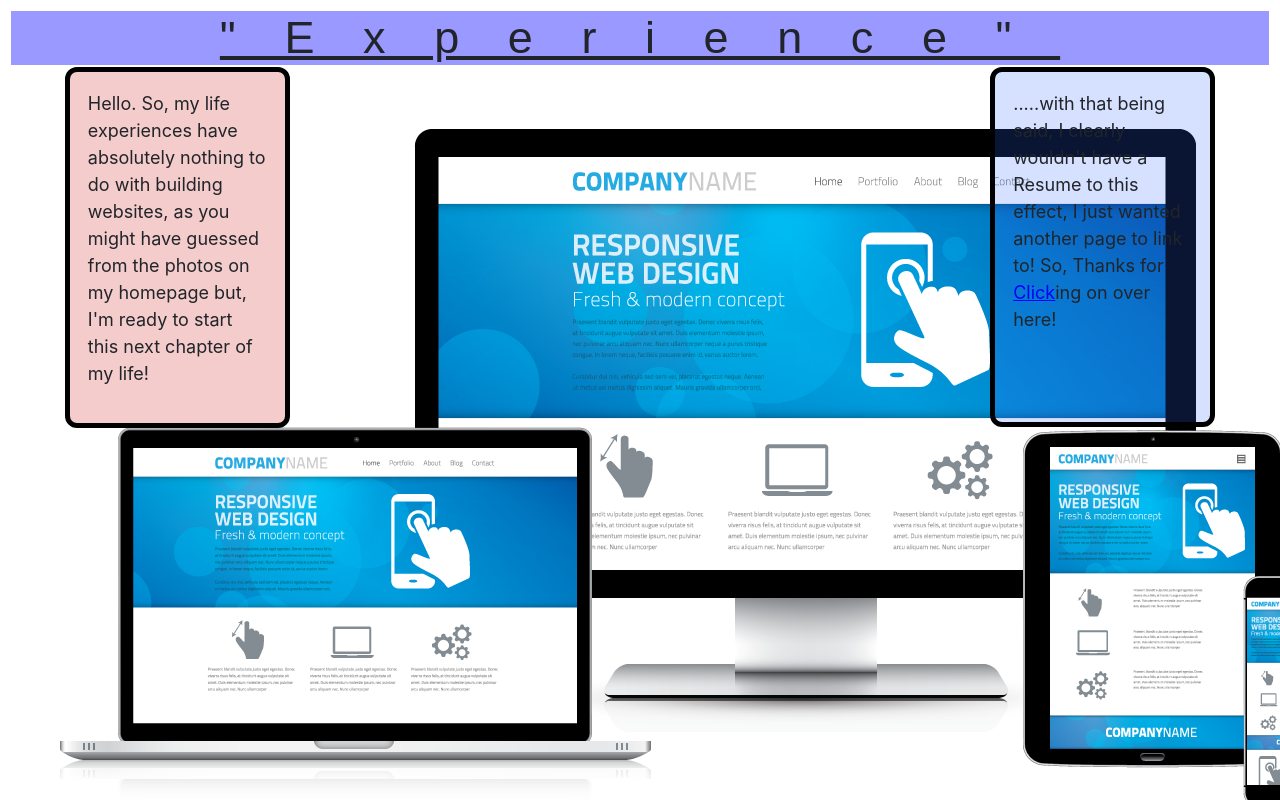
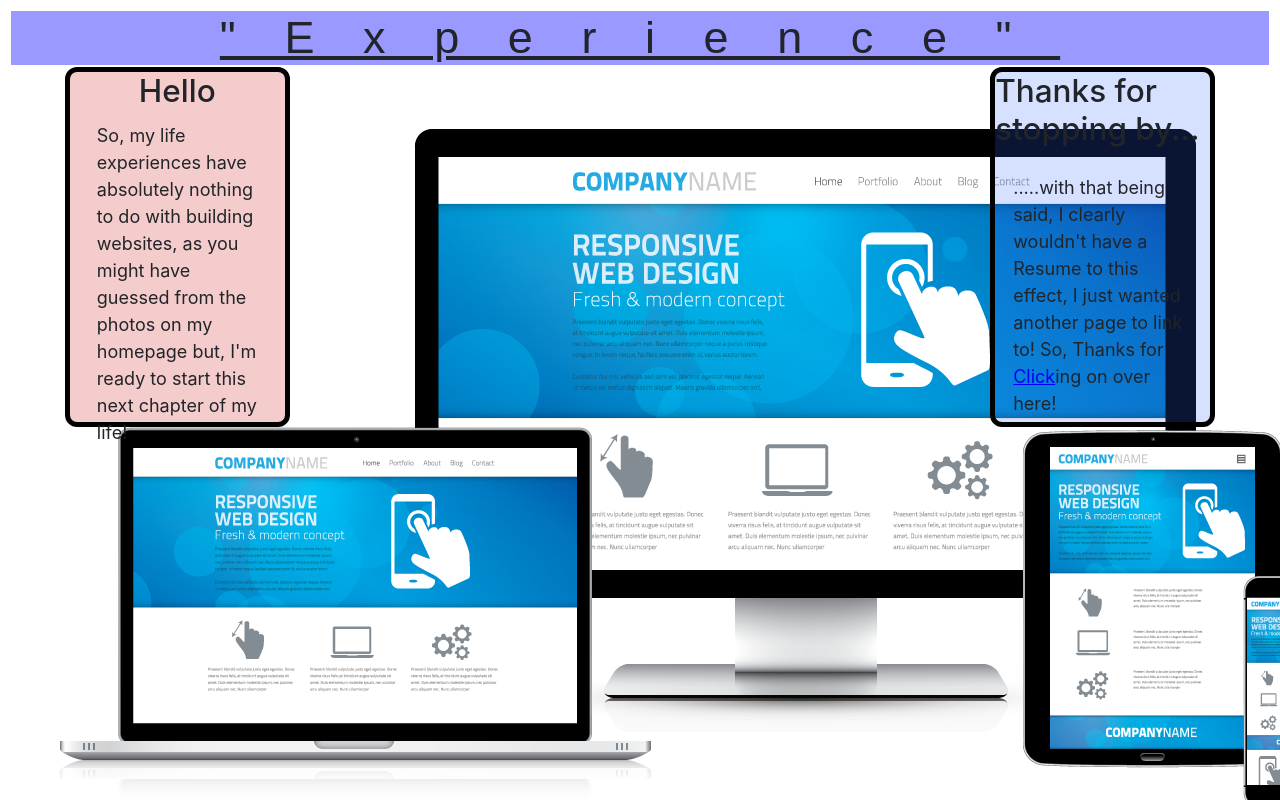
Before and after one commit to CFloy66-v12o/Techdegree_proj_1, a plain HTML site: page resume.html in a window 1280 px wide. Drawn offline with nearby package versions, Linux system fonts and the light colour scheme.

Commit message:
added some padding in resume.html

```diff
--- a/resources/css/styles.css
+++ b/resources/css/styles.css
@@ -41,10 +41,15 @@ header h1 {
   background: rgba(204,0,0,0.2);
   margin-left: 3rem;
   margin-top: -18.89rem;
+  height: 20rem;
 }
 
 .container-left p {
-  padding: 1rem 1rem 1rem 1rem;
+  padding: 0.2rem 1.5rem 1rem 1.5rem;
+}
+
+.container-left h3 {
+  text-align: center;
 }
 
 
--- a/resume.html
+++ b/resume.html
@@ -18,9 +18,11 @@
 
     <main>
      <section class="container-left">
-       <p>Hello. So, my life experiences have absolutely nothing to do with building websites, as you might have guessed from the photos on my homepage but, I'm ready to start this next chapter of my life!</p>
+       <h3>Hello</h3>
+       <p> So, my life experiences have absolutely nothing to do with building websites, as you might have guessed from the photos on my homepage but, I'm ready to start this next chapter of my life!</p>
      </section>
      <section  class="container-right">
+       <h3>Thanks for stopping by...</h3>
        <p>.....with that being said, I clearly wouldn't have a Resume to this effect, I just wanted another page to link to! So, Thanks for <span>Click</span>ing on over here!</p>
      </section>
    </main>
```
